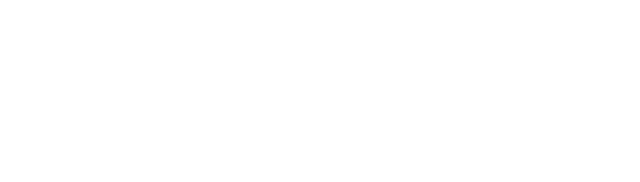
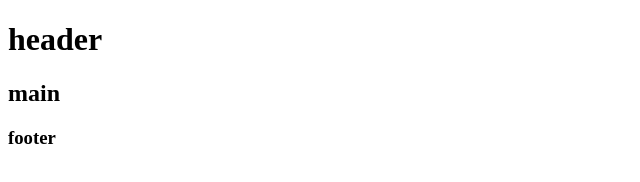
Before and after one commit to ccrack/Ladyfortune, a plain HTML site: page index.html in a window 1280 px wide. Shown: the whole page, without its empty margins (0-640 px from the left). Drawn offline with Linux system fonts and the light colour scheme.

Commit message:
create structure of my page first page

```diff
--- a/index.html
+++ b/index.html
@@ -6,6 +6,19 @@
     <title>LadyFortune</title>
 </head>
 <body>
+    <!--add header-->
+    <header>
+        <h1>header</h1>
+    </header>
 
+    <!--add main-->
+    <main>
+        <h2>main</h2>
+    </main>
+
+     <!--add footer-->
+    <footer>
+        <h3>footer</h3>
+    </footer>
 </body>
 </html>
```
